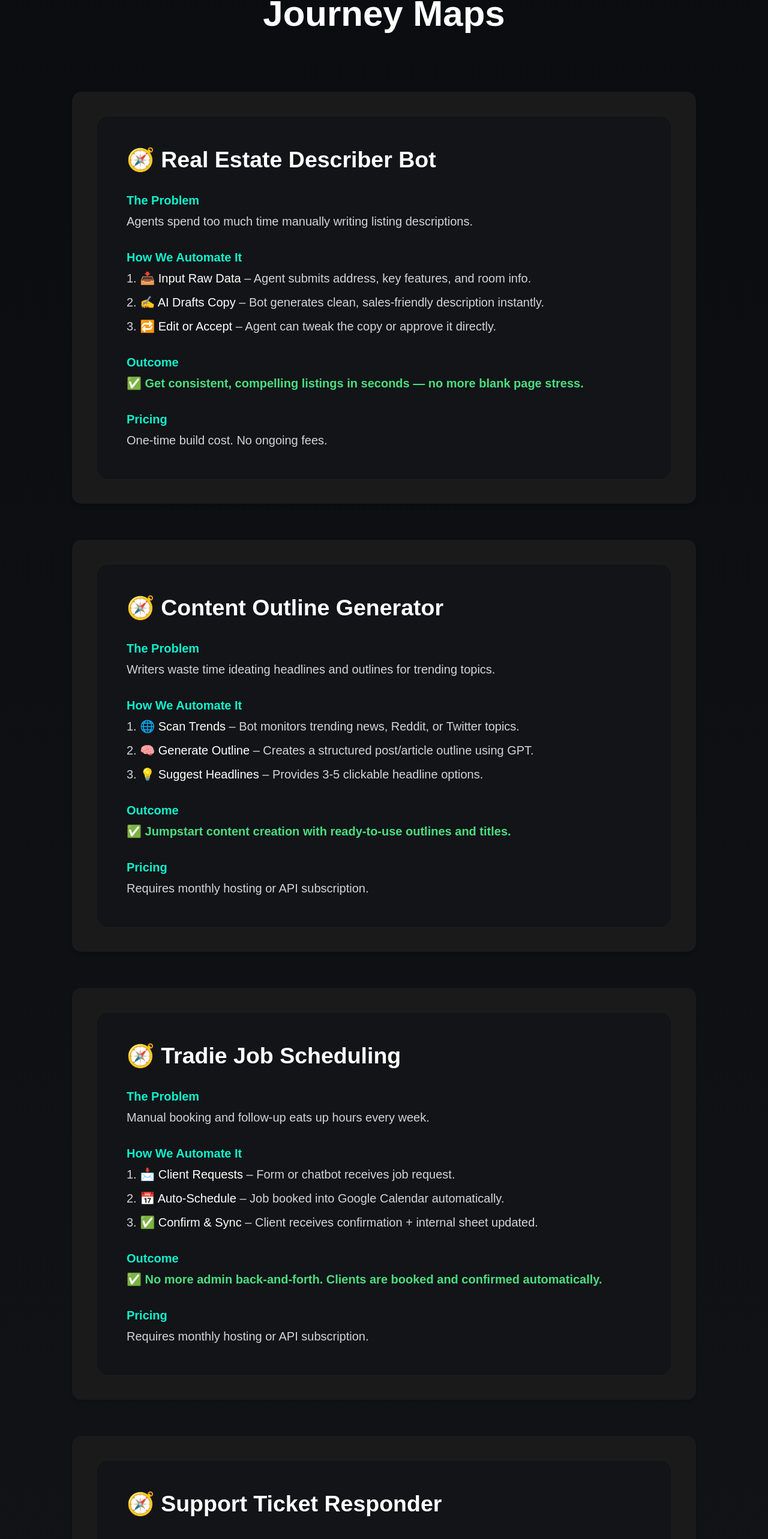
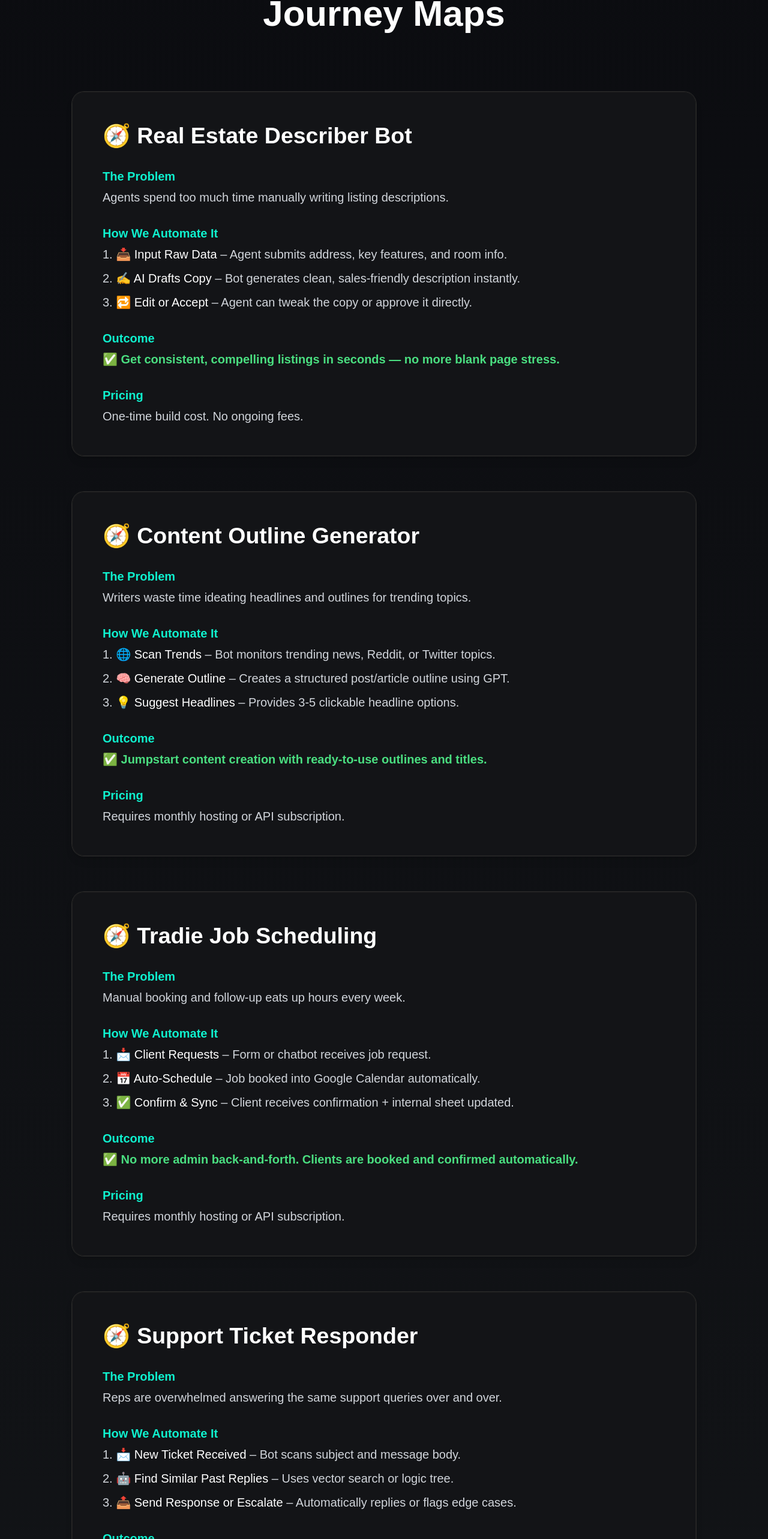
Before and after one commit to trimdex445/axon-automate, a Next.js app: page / in a window 1280 px wide. Shown: the part 4614-7180 px from the top of the page at 60% size. Built offline with nearby package versions, Linux system fonts and the light colour scheme; no server answers.

Commit message:
Improve JourneyMap card styling with soft ring and shadow

```diff
--- a/components/JourneyShowcaseSection.tsx
+++ b/components/JourneyShowcaseSection.tsx
@@ -17,12 +17,12 @@ export default function JourneyShowcaseSection() {
       </motion.h2>
 
       <div className="grid grid-cols-1 gap-12 max-w-5xl mx-auto">
-        {/* 1. Real Estate Describer Bot */}
+        {/* Real Estate Describer Bot */}
         <motion.div
           initial={{ opacity: 0, y: 30 }}
           whileInView={{ opacity: 1, y: 0 }}
           transition={{ duration: 0.5 }}
-          className="bg-[#1A1A1A] rounded-xl p-6 md:p-8 shadow-md hover:scale-[1.02] hover:shadow-lg transition duration-200"
+          className="rounded-2xl ring-1 ring-[#2a2a2a] shadow-lg hover:shadow-2xl transition-shadow duration-300"
         >
           <JourneyMap
             title="Real Estate Describer Bot"
@@ -37,12 +37,12 @@ export default function JourneyShowcaseSection() {
           />
         </motion.div>
 
-        {/* 2. Content Outline Generator */}
+        {/* Content Outline Generator */}
         <motion.div
           initial={{ opacity: 0, y: 30 }}
           whileInView={{ opacity: 1, y: 0 }}
           transition={{ duration: 0.5, delay: 0.2 }}
-          className="bg-[#1A1A1A] rounded-xl p-6 md:p-8 shadow-md hover:scale-[1.02] hover:shadow-lg transition duration-200"
+          className="rounded-2xl ring-1 ring-[#2a2a2a] shadow-lg hover:shadow-2xl transition-shadow duration-300"
         >
           <JourneyMap
             title="Content Outline Generator"
@@ -57,12 +57,12 @@ export default function JourneyShowcaseSection() {
           />
         </motion.div>
 
-        {/* 3. Tradie Job Scheduler */}
+        {/* Tradie Job Scheduler */}
         <motion.div
           initial={{ opacity: 0, y: 30 }}
           whileInView={{ opacity: 1, y: 0 }}
           transition={{ duration: 0.5, delay: 0.4 }}
-          className="bg-[#1A1A1A] rounded-xl p-6 md:p-8 shadow-md hover:scale-[1.02] hover:shadow-lg transition duration-200"
+          className="rounded-2xl ring-1 ring-[#2a2a2a] shadow-lg hover:shadow-2xl transition-shadow duration-300"
         >
           <JourneyMap
             title="Tradie Job Scheduling"
@@ -77,12 +77,12 @@ export default function JourneyShowcaseSection() {
           />
         </motion.div>
 
-        {/* 4. Support Ticket Responder */}
+        {/* Support Ticket Responder */}
         <motion.div
           initial={{ opacity: 0, y: 30 }}
           whileInView={{ opacity: 1, y: 0 }}
           transition={{ duration: 0.5, delay: 0.6 }}
-          className="bg-[#1A1A1A] rounded-xl p-6 md:p-8 shadow-md hover:scale-[1.02] hover:shadow-lg transition duration-200"
+          className="rounded-2xl ring-1 ring-[#2a2a2a] shadow-lg hover:shadow-2xl transition-shadow duration-300"
         >
           <JourneyMap
             title="Support Ticket Responder"
```
